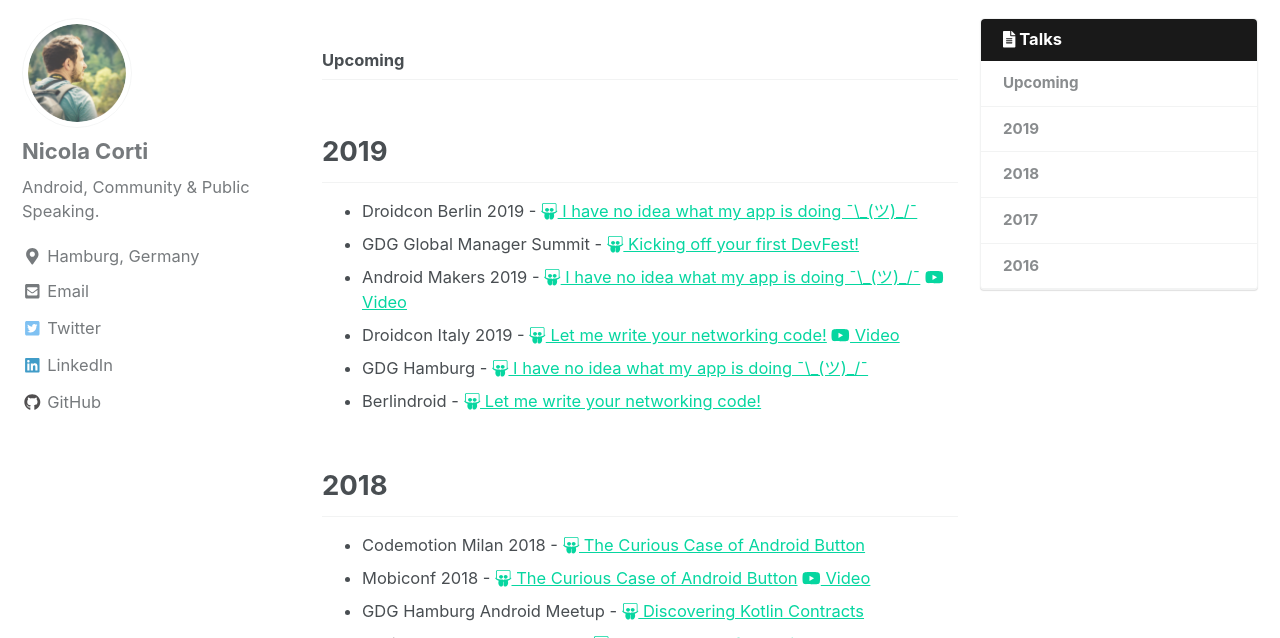
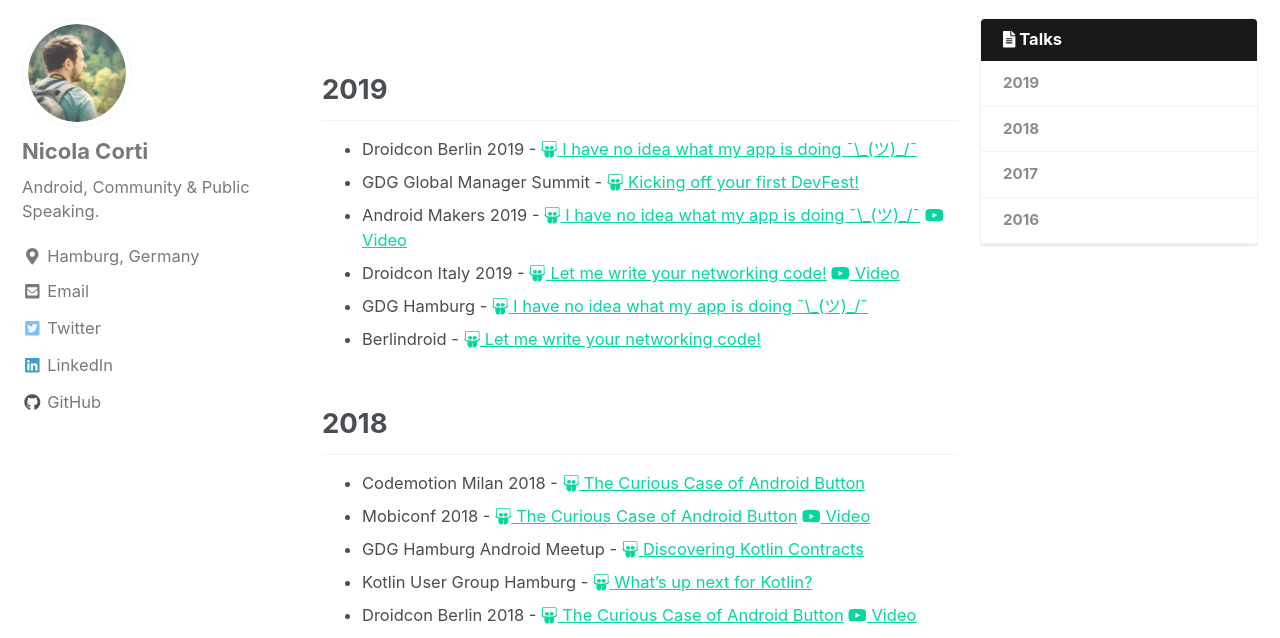
Before and after one commit to cortinico/cortinico.github.io, a Jekyll site: the page built from _pages/talks.md, in a window 1280 px wide and 900 px high, cut to the strip 262-900 px from the top of the window. Built offline with Jekyll 4.4.1, drawn with Linux system fonts in a browser that asks for light colours; nearby versions of some CDN libraries.

Commit message:
Removing the Upcoming session, at least for now

```diff
--- a/_pages/talks.md
+++ b/_pages/talks.md
@@ -13,8 +13,8 @@
     show_overlay_excerpt: false
 ---
 
-## Upcoming
-{: .talk-section }
+<!-- ## Upcoming
+{: .talk-section } -->
 
 ## 2019
 
```
